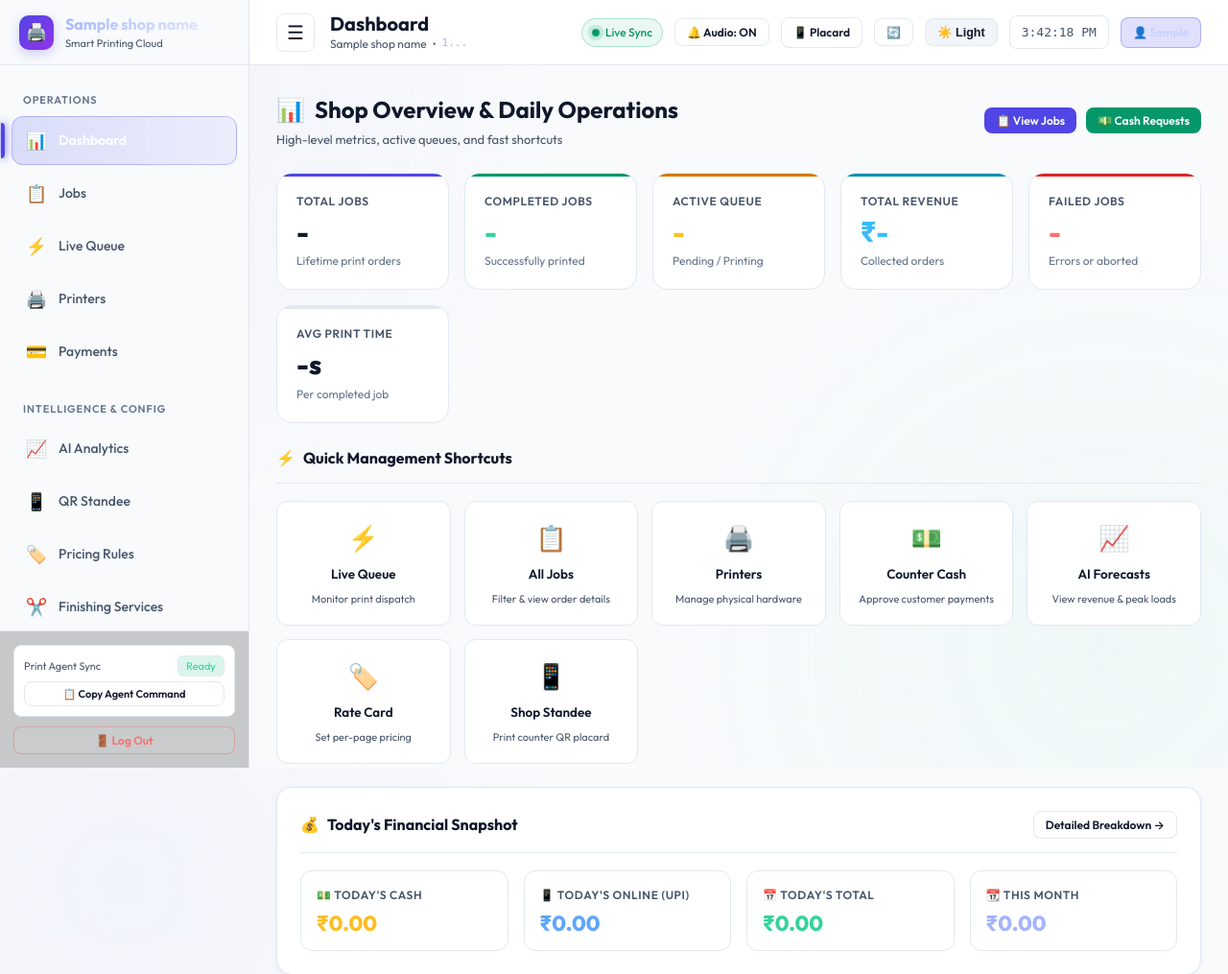
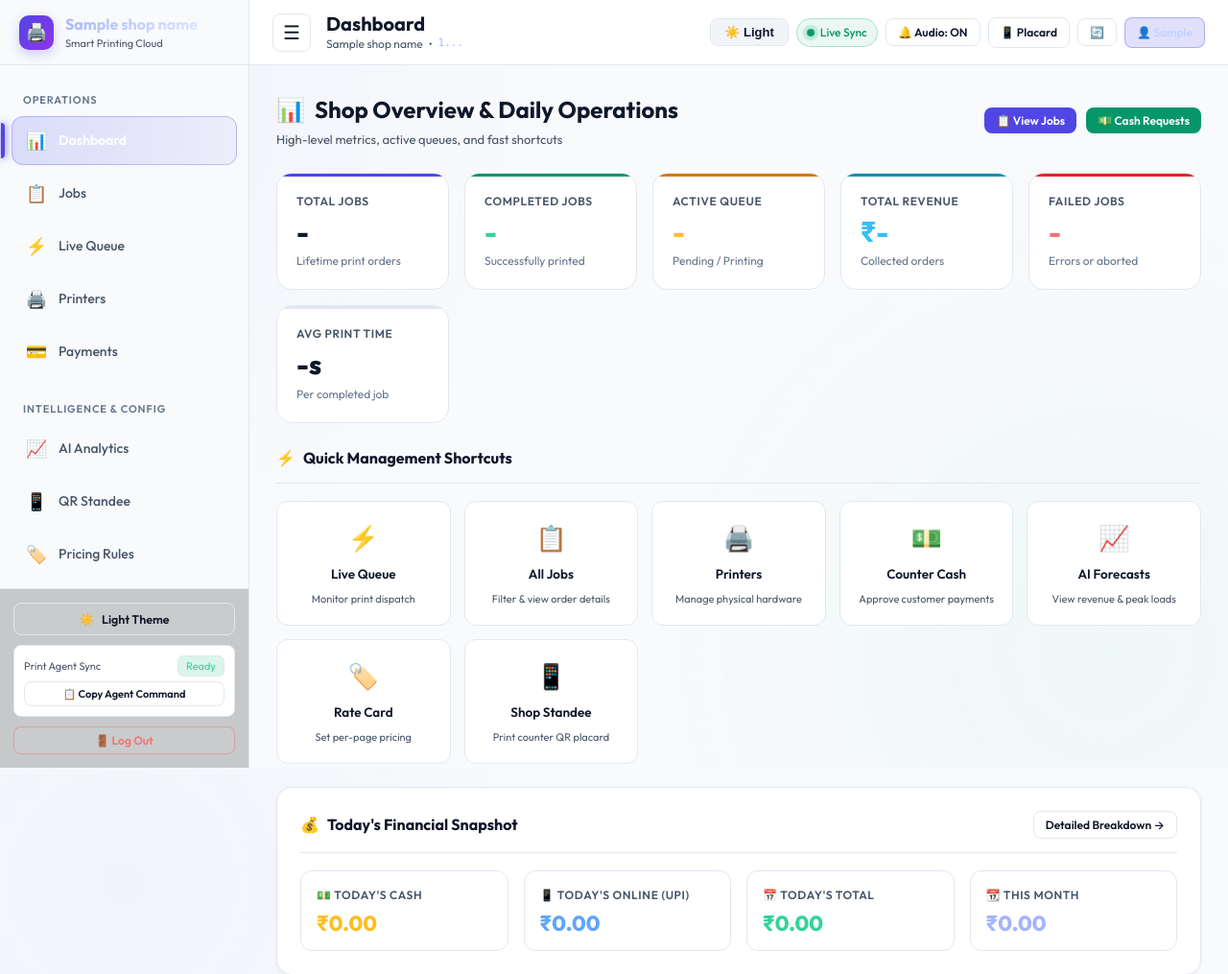
Before and after one commit to Abhi-200415/AI-based-QR-printing-System, a FastAPI app: template cloud_server/templates/dashboard.html in a window 1280 px wide. Shown: the top 1015 px of the page at 96% size. Run offline with FastAPI, Linux system fonts and the light colour scheme; the template is opened without the code that fills it: most values are stand-ins (such as "Sample title", 1, 10 or a date in 2020).

Commit message:
fix(ui): clean privacy badge rendering, remove phone hyphens, and ensure theme toggle visibility in header and sidebar

```diff
--- a/cloud_server/static/style.css
+++ b/cloud_server/static/style.css
@@ -360,7 +360,7 @@
 
 /* App Header */
 .app-header {
-    height: var(--header-height);
+    min-height: var(--header-height);
     background-color: var(--bg-header);
     backdrop-filter: blur(12px);
     -webkit-backdrop-filter: blur(12px);
@@ -368,10 +368,11 @@
     display: flex;
     align-items: center;
     justify-content: space-between;
-    padding: 0 28px;
+    padding: 8px 24px;
     position: sticky;
     top: 0;
     z-index: 90;
+    gap: 12px;
 }
 
 .header-left {
@@ -424,7 +425,15 @@
 .header-right {
     display: flex;
     align-items: center;
-    gap: 12px;
+    gap: 8px;
+    flex-wrap: wrap;
+    justify-content: flex-end;
+}
+
+@media (max-width: 1280px) {
+    .live-clock-badge {
+        display: none;
+    }
 }
 
 .live-pulse {
--- a/cloud_server/templates/dashboard.html
+++ b/cloud_server/templates/dashboard.html
@@ -258,6 +258,9 @@
         </nav>
 
         <div class="sidebar-footer">
+            <button type="button" class="btn btn-secondary btn-sm" onclick="toggleTheme()" id="sidebarThemeBtn" style="width: 100%; margin-bottom: 10px; display: flex; align-items: center; justify-content: center; gap: 8px; font-size: 12.5px; padding: 8px 12px; font-weight: 600;" title="Switch Light/Dark Theme">
+                <span id="sidebarThemeIcon">🌙</span> <span id="sidebarThemeText">Dark Theme</span>
+            </button>
             <div class="agent-status-card">
                 <div style="font-size: 11px; color: var(--text-muted); display: flex; justify-content: space-between; align-items: center; margin-bottom: 4px;">
                     <span>Print Agent Sync</span>
@@ -292,6 +295,9 @@
             </div>
 
             <div class="header-right">
+                <button type="button" class="theme-toggle-btn" onclick="toggleTheme()" id="themeToggleBtn" aria-label="Toggle Light/Dark Theme" style="display: inline-flex; align-items: center; gap: 6px; padding: 6px 14px; font-size: 13px; font-weight: 600; cursor: pointer; white-space: nowrap;">
+                    🌙 Dark
+                </button>
                 <span class="live-pulse">
                     <span class="pulse-dot"></span>
                     <span>Live Sync</span>
@@ -304,9 +310,6 @@
                 </a>
                 <button class="btn btn-secondary btn-sm" onclick="refreshCurrentView()" title="Refresh Data">
                     🔄
-                </button>
-                <button type="button" class="theme-toggle-btn" onclick="toggleTheme()" id="themeToggleBtn" aria-label="Toggle Light/Dark Theme">
-                    🌙 Dark
                 </button>
                 <div class="live-clock-badge" id="liveClock">--:--:--</div>
                 <a class="btn btn-sm" onclick="navigate('profile')" style="background: rgba(99, 102, 241, 0.2); border: 1px solid rgba(99, 102, 241, 0.4); color: #c7d2fe; cursor: pointer;">
@@ -1601,30 +1604,33 @@
                         <code style="color: #a5b4fc;">${j.job_id.slice(0, 8)}...</code>
                     </div>
                 </td>
-                <td>
-                    <strong>${j.customer_name}</strong>
+                <td style="min-width: 140px; white-space: nowrap;">
+                    ${(j.customer_name_cleared || (j.status === 'Completed' && (!j.raw_customer_name || (j.customer_name && j.customer_name.includes('Protected'))))) ?
+                        `<span class="badge" style="background: rgba(16, 185, 129, 0.15); color: #34d399; border: 1px solid rgba(16, 185, 129, 0.35); font-size: 11px; font-weight: 600; white-space: nowrap; padding: 3px 8px; border-radius: 4px; display: inline-flex; align-items: center; gap: 4px;" title="Customer PII scrubbed from database following print completion"><span>🔒</span> Privacy Protected</span>` :
+                        `<strong style="font-size: 13.5px; color: var(--text-main);">${j.customer_name || 'Walk-in Customer'}</strong>`
+                    }
                     ${j.customer_reference && j.customer_reference !== j.customer_name ? `<div style="display: inline-block; background: rgba(99, 102, 241, 0.2); color: #c7d2fe; font-size: 11px; padding: 1px 6px; border-radius: 4px; font-weight: 600; margin-top: 2px;">Ref: ${j.customer_reference}</div>` : ''}
-                    <div style="font-size: 11px; color: var(--text-muted);">${j.customer_phone}</div>
+                    ${(j.customer_phone && j.customer_phone !== '-' && j.customer_phone !== 'null') ? `<div style="font-size: 11px; color: var(--text-muted); margin-top: 2px;">📞 ${j.customer_phone}</div>` : ''}
                 </td>
                 <td>
-                    <div><strong>${j.total_files} file(s)</strong>, ${j.total_pages} pg</div>
+                    <div style="white-space: nowrap;"><strong>${j.total_files} file(s)</strong>, ${j.total_pages} pg</div>
                     <div style="font-size: 11px; color: var(--text-muted); overflow: hidden; text-overflow: ellipsis; white-space: nowrap; max-width: 140px;">
                         ${file ? file.filename : 'Document'}
                     </div>
                 </td>
-                <td>
+                <td style="white-space: nowrap;">
                     <span class="tag">${printTypeTag}</span>
                     <span class="tag">${duplexTag}</span>
                     <span class="tag">${file ? file.paper_size : 'A4'}</span>
                 </td>
-                <td><strong style="color: #34d399;">₹${j.total_amount.toFixed(2)}</strong></td>
-                <td><span class="badge badge-${j.payment_status.toLowerCase()}">${j.payment_status}</span></td>
-                <td>
+                <td style="white-space: nowrap;"><strong style="color: #34d399;">₹${j.total_amount.toFixed(2)}</strong></td>
+                <td style="white-space: nowrap;"><span class="badge badge-${j.payment_status.toLowerCase()}">${j.payment_status}</span></td>
+                <td style="white-space: nowrap;">
                     <span class="badge badge-${j.status.toLowerCase()}">${j.status}</span>
                     ${isFinishingPending ? `<div style="color: #fbbf24; font-size: 10.5px; font-weight: 700; margin-top: 4px;">⚠️ FINISHING: ${finishingNames || 'Required'}</div>` : ''}
                 </td>
-                <td style="font-size: 12.5px;">${j.assigned_printer_name || '<span style="color:var(--text-muted);">Auto Assign</span>'}</td>
-                <td style="font-size: 12px; color: var(--text-muted);">${j.created_at}</td>
+                <td style="font-size: 12.5px; white-space: nowrap;">${j.assigned_printer_name || '<span style="color:var(--text-muted);">Auto Assign</span>'}</td>
+                <td style="font-size: 12px; color: var(--text-muted); white-space: nowrap;">${j.created_at}</td>
                 <td style="text-align: right; white-space: nowrap;">
                     ${isFinishingPending ? `<button class="btn btn-success btn-sm" style="margin-right: 4px; font-size: 11px;" onclick="completeFinishing('${j.job_id}')">✓ Done Finishing</button>` : ''}
                     ${isFailedOrCancelled ? `<button class="btn btn-warning btn-sm" style="margin-right: 4px; font-size: 11px;" onclick="retryJob('${j.job_id}')" title="Safe retry of unfinished child files">🔄 Retry</button>` : ''}
@@ -1635,7 +1641,7 @@
             <tr id="child-row-${j.job_id}" style="display: none; background: rgba(99, 102, 241, 0.03);">
                 <td colspan="10" style="padding: 10px 18px 14px 28px;">
                     <div style="font-size: 12px; font-weight: 600; color: var(--accent); margin-bottom: 8px;">
-                        📄 Child Documents (${childFiles.length}) — Customer: <strong>${j.customer_name}</strong>
+                        📄 Child Documents (${childFiles.length}) — Customer: ${(j.customer_name_cleared || (j.status === 'Completed' && (!j.raw_customer_name || (j.customer_name && j.customer_name.includes('Protected'))))) ? '<span style="color: #34d399; font-weight: 600;">🔒 Privacy Protected</span>' : `<strong>${j.customer_name || 'Walk-in Customer'}</strong>`}
                     </div>
                     <div style="display: flex; flex-direction: column; gap: 6px;">
                         ${childFiles.map(cf => `
@@ -2532,7 +2538,12 @@
     const isLight = document.documentElement.getAttribute('data-theme') === 'light';
     const btn = document.getElementById('themeToggleBtn');
     if (btn) btn.innerHTML = isLight ? '☀️ Light' : '🌙 Dark';
-}
+    const sIcon = document.getElementById('sidebarThemeIcon');
+    if (sIcon) sIcon.innerText = isLight ? '☀️' : '🌙';
+    const sText = document.getElementById('sidebarThemeText');
+    if (sText) sText.innerText = isLight ? 'Light Theme' : 'Dark Theme';
+}
+updateThemeToggleIcons();
 document.addEventListener('DOMContentLoaded', updateThemeToggleIcons);
 </script>
 
```
Also changed, not shown: cloud_server/app/api/jobs.py (+6 -3 lines).
